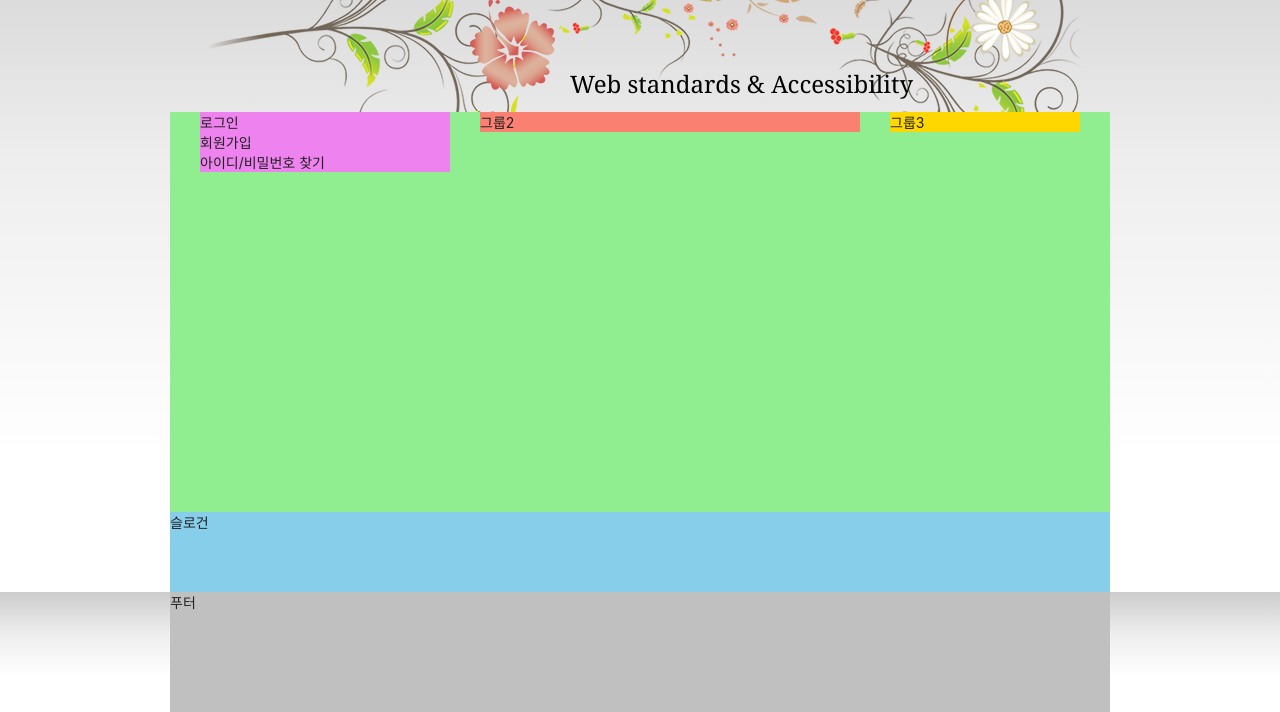
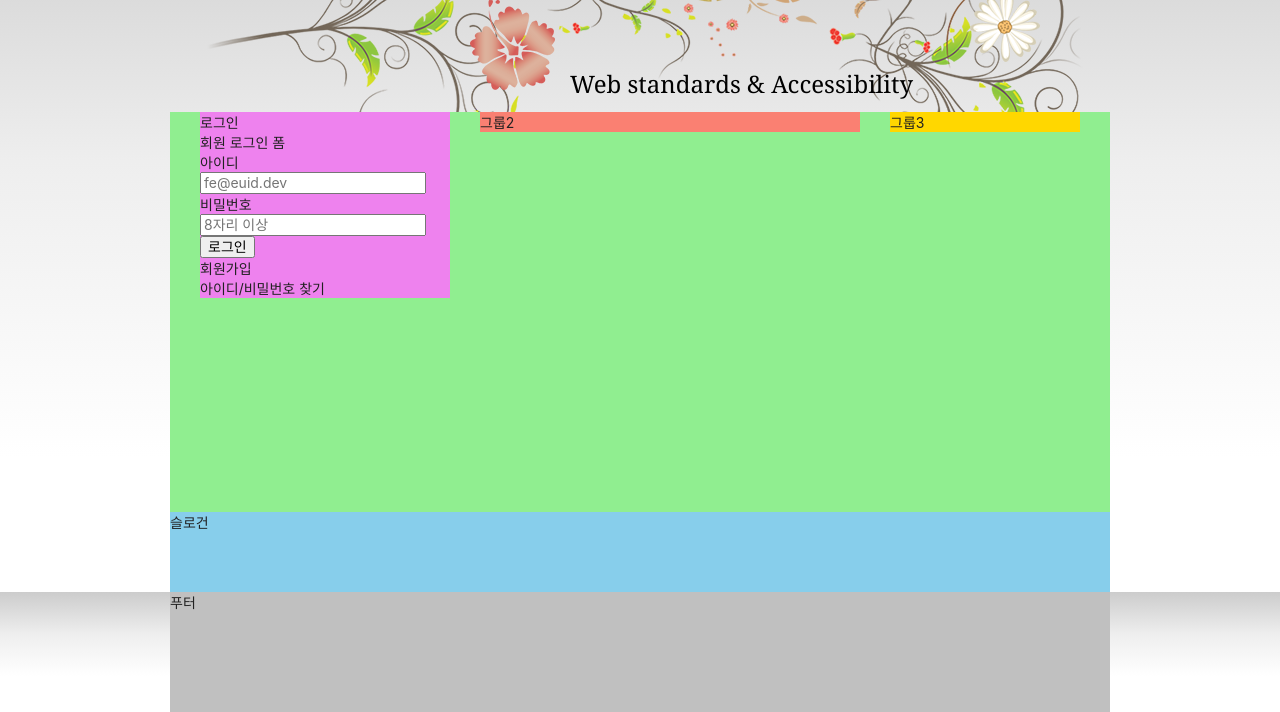
Before and after one commit to djswns7/HTML5, a plain HTML site: page HTML5/index.html in a window 1280 px wide. Shown: the part 135-847 px from the top of the page. Drawn offline with Linux system fonts and the light colour scheme; a web font is replaced by a local one.

Commit message:
로그인 영역 마크업

```diff
--- a/HTML5/index.html
+++ b/HTML5/index.html
@@ -139,7 +139,20 @@
     <div class="group group1">
       <section class="login">
         <h2 class="login-title">로그인</h2>
-        <form action="" class="login-form"></form>
+        <form method="POST" action="https://formspree.io/f/mzbwnaak" class="login-form">
+          <fieldset>
+            <legend>회원 로그인 폼</legend>
+            <div class="user-email">
+              <label for="userEmail">아이디</label>
+              <input type="email" id="userEmail" name="userEmail" placeholder="fe@euid.dev" required />
+            </div>
+            <div class="user-pw">
+              <label for="userPw">비밀번호</label>
+              <input type="password" id="userPw" name="userPw" placeholder="8자리 이상" required />
+            </div>
+            <button type="submit" class="login-button">로그인</button>
+          </fieldset>
+        </form>
         <ul class="sign">
           <li><a href="/">회원가입</a></li>
           <li><a href="/">아이디/비밀번호 찾기</a></li>
```
